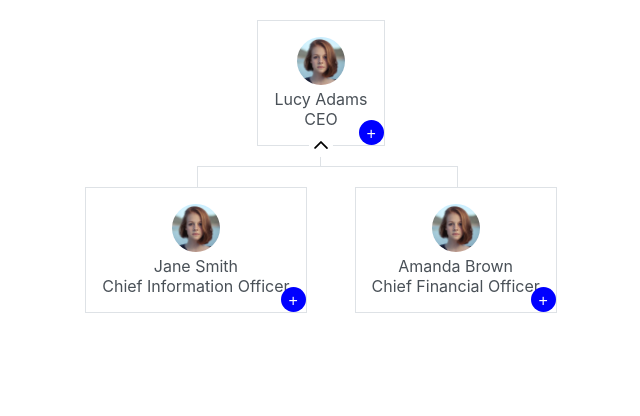
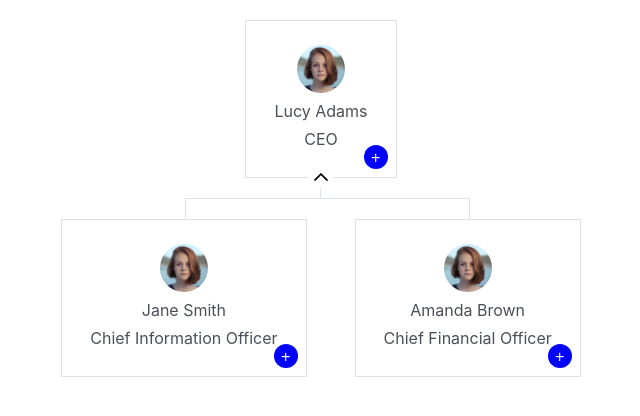
Before and after one commit to cd-roman/org-chart, a React (Create React App) app: page / in a window 1280 px wide. Shown: the top 416 px of the page, without its empty margins (319-959 px from the left). Built offline with nearby package versions, Linux system fonts and the light colour scheme.

Commit message:
Update styles for AddButton and EmployeeNode components

```diff
--- a/src/App.scss
+++ b/src/App.scss
@@ -44,3 +44,7 @@
 .p-organizationchart-node-content .p-node-toggler {
   transform: rotate(180deg);
 }
+
+.p-organizationchart-node-content div {
+  padding: 4px;
+}
--- a/src/components/add-button/add-button.styles.jsx
+++ b/src/components/add-button/add-button.styles.jsx
@@ -2,13 +2,13 @@ import styled from 'styled-components';
 
 const AddNewEmployeeButton = styled.button`
   position: absolute;
-  right: 0;
-  bottom: 0;
+  right: 8px;
+  bottom: 8px;
   border-radius: 50%;
-  width: 25px;
-  height: 25px;
+  width: 24px;
+  height: 24px;
   font-size: 16px;
-  line-height: 25px;
+  line-height: 24px;
   text-align: center;
   border: none;
   background: blue;
--- a/src/components/add-employee/add-employee.component.jsx
+++ b/src/components/add-employee/add-employee.component.jsx
@@ -20,7 +20,7 @@ function EmployeeForm({ onAddEmployee }) {
   const handleSubmit = (e) => {
     e.preventDefault();
     onAddEmployee({
-      label: name,
+      name: name,
       data: {
         avatar: image || placeholderImage,
         position: position
--- a/src/components/employee-node/employee-node.component.jsx
+++ b/src/components/employee-node/employee-node.component.jsx
@@ -6,17 +6,17 @@ function EmployeeNode() {
   const [selectedNode, setSelectedNode] = useState(null);
   const [showForm, setShowForm] = useState(false);
   const [data, setData] = useState([{
-    label: 'Lucy Adams',
+    name: 'Lucy Adams',
     expanded: true,
     data: {avatar: avatarImage, position: 'CEO'},
     children: [
       {
-        label: 'Jane Smith',
+        name: 'Jane Smith',
         expanded: true,
         data: {avatar: avatarImage, position: 'Chief Information Officer'}
       },
       {
-        label: 'Amanda Brown',
+        name: 'Amanda Brown',
         expanded: true,
         data: {avatar: avatarImage, position: 'Chief Financial Officer'}
       }
@@ -27,7 +27,7 @@ function EmployeeNode() {
     return (
       <div>
         <img src={node.data.avatar} alt={node.label} style={{width: '48px', height: '48px', borderRadius: '24px'}} />
-        <div>{node.label}</div>
+        <div>{node.name}</div>
         <div>{node.data.position}</div>
         <AddButton setSelectedNode={setSelectedNode} setShowForm={setShowForm} node={node} />
       </div>
```
Also changed, not shown: src/components/employee-node/employee-node.styles.jsx (deleted, +0 -65 lines), src/components/employee-node/employee-node-styles.jsx (added).
